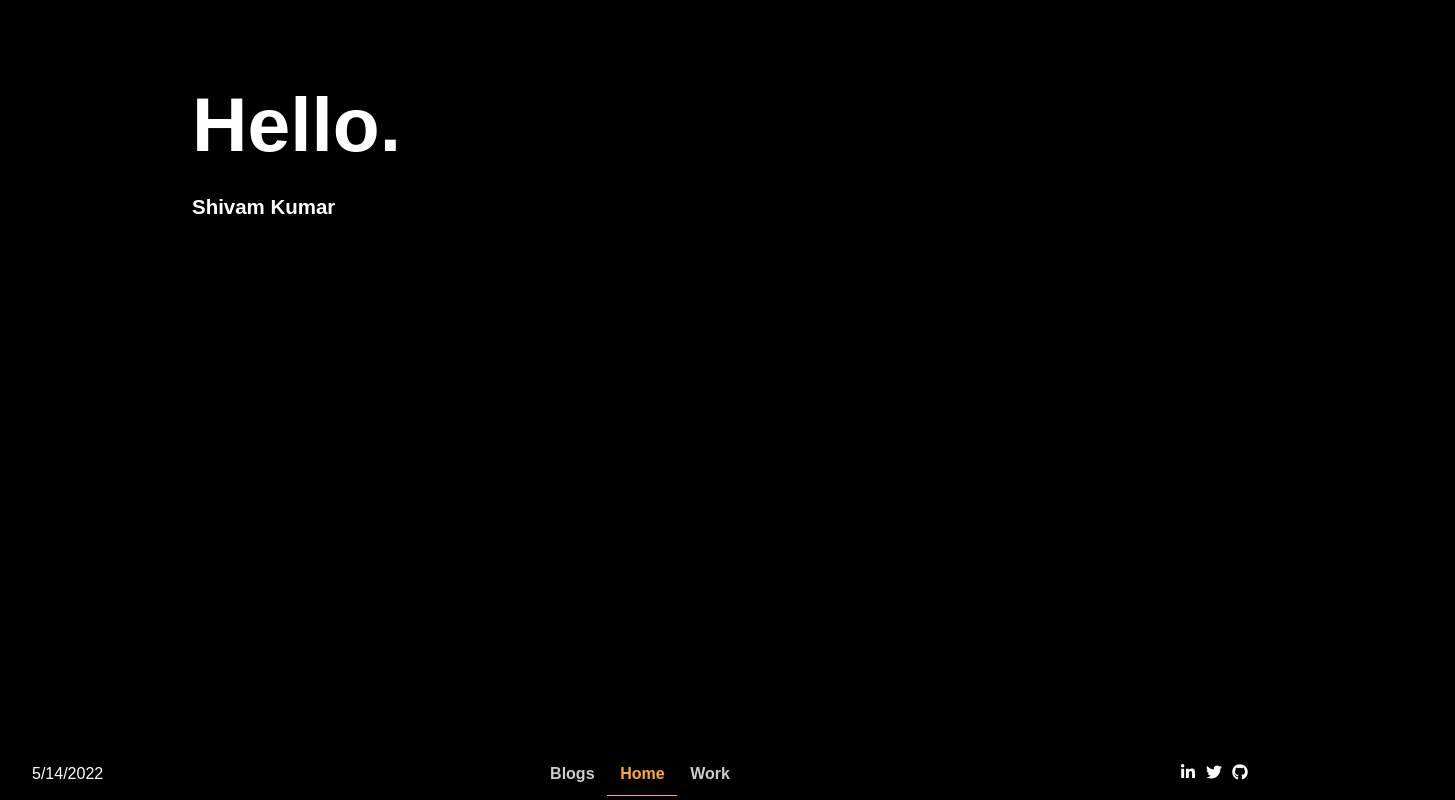
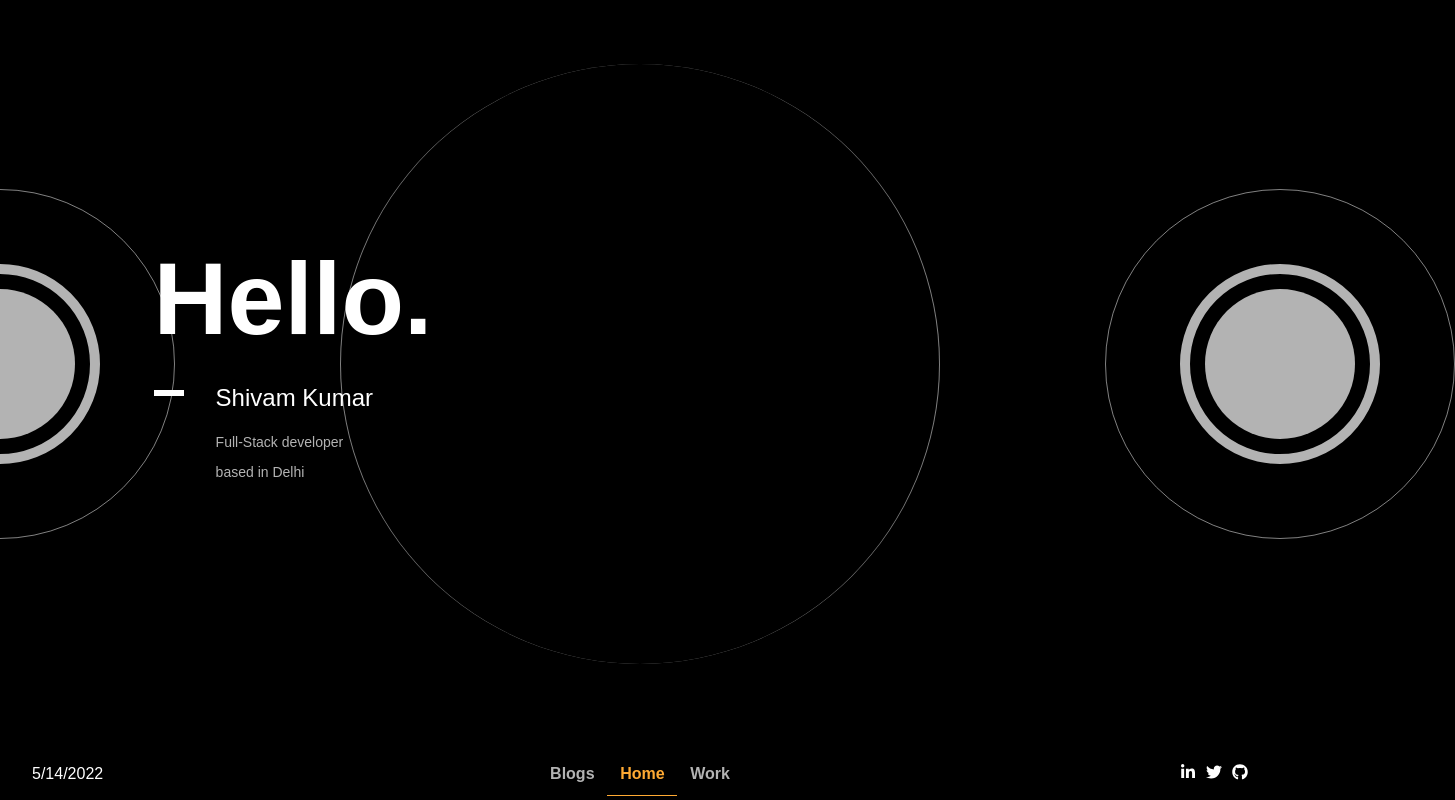
Before and after one commit to riverrz/quest, a Next.js app: page / in a window 1280 px wide. Shown: the whole page, 1455 px wide, since content can reach past the window. Built offline with nearby package versions, Linux system fonts and the light colour scheme; a web font is replaced by a local one.

Commit message:
Create Halo and Sphere components for pages

```diff
--- a/src/components/Home/Home.styles.tsx
+++ b/src/components/Home/Home.styles.tsx
@@ -6,16 +6,21 @@ export const Container = styled("div", {
 });
 
 export const Heading = styled("h1", {
-    fontSize: "6vw",
+    fontSize: "8vw",
     marginBottom: "2vw",
     "@sm": {
         fontSize: "40px",
         marginBottom: "20px",
     },
 });
+
+export const TopSection = styled("div", {
+    height: "20%",
+});
+
 export const Hero = styled("div", {
     position: "relative",
-    padding: "10vh 15vw",
+    padding: "10vh 12vw",
     "@md": {
         padding: "50px",
     },
@@ -24,6 +29,44 @@ export const Hero = styled("div", {
     },
 });
 
+export const SphereContainer = styled("div", {
+    position: "absolute",
+    top: "50%",
+    variants: {
+        left: {
+            true: {
+                left: 0,
+                transform: "translate(-50%, -50%)",
+            },
+        },
+        right: {
+            true: {
+                right: 0,
+                transform: "translate(50%, -50%)",
+            },
+        },
+    },
+});
+
+export const SubHeadingContainer = styled("div", {
+    display: "flex",
+    gap: "2rem",
+});
+
 export const SubHeading = styled("h5", {
-    fontSize: "1.6vw",
+    fontSize: 24,
+    fontWeight: "normal",
 });
+export const Description = styled("p", {
+    fontSize: 14,
+    marginTop: 15,
+    lineHeight: 2.2,
+    color: "$grey",
+});
+
+export const Spacer = styled("div", {
+    borderTop: "6px solid $white",
+    height: "100%",
+    width: 30,
+    marginTop: 6,
+});
--- a/src/components/Home/Home.tsx
+++ b/src/components/Home/Home.tsx
@@ -1,13 +1,40 @@
 import React from "react";
+import { Halo, Sphere } from "@components/common";
 import { Container } from "./Home.styles";
-import { Heading, Hero, SubHeading } from "./Home.styles";
+import {
+    Heading,
+    Hero,
+    SubHeading,
+    Description,
+    SubHeadingContainer,
+    Spacer,
+    TopSection,
+    SphereContainer,
+} from "./Home.styles";
 
 const Home: React.FC = () => {
     return (
         <Container>
+            <TopSection />
             <Hero>
+                <SphereContainer left>
+                    <Sphere />
+                </SphereContainer>
+                <Halo left right />
                 <Heading>Hello.</Heading>
-                <SubHeading>Shivam Kumar</SubHeading>
+                <SubHeadingContainer>
+                    <Spacer />
+                    <div>
+                        <SubHeading>Shivam Kumar</SubHeading>
+                        <Description>
+                            Full-Stack developer <br />
+                            based in Delhi
+                        </Description>
+                    </div>
+                </SubHeadingContainer>
+                <SphereContainer right>
+                    <Sphere />
+                </SphereContainer>
             </Hero>
         </Container>
     );
--- /dev/null
+++ b/src/components/common/Halo.tsx
@@ -0,0 +1,34 @@
+import { styled } from "@styles/stitches.config";
+
+export const Halo = styled("div", {
+    height: 600,
+    width: 600,
+    position: "absolute",
+    top: "50%",
+    left: "50%",
+    transform: "translate(-50%, -50%)",
+    background: "transparent",
+    borderRadius: "50%",
+    variants: {
+        left: {
+            true: {
+                borderLeft: "1px solid rgba(255, 255,255, 0.5)",
+            },
+        },
+        right: {
+            true: {
+                borderRight: "1px solid rgba(255, 255,255, 0.5)",
+            },
+        },
+        top: {
+            true: {
+                borderTop: "1px solid rgba(255, 255,255, 0.5)",
+            },
+        },
+        bottom: {
+            true: {
+                borderBottom: "1px solid rgba(255, 255,255, 0.5)",
+            },
+        },
+    },
+});
--- /dev/null
+++ b/src/components/common/Sphere.tsx
@@ -0,0 +1,32 @@
+import { styled } from "@styles/stitches.config";
+import { Halo } from "@components/common";
+
+const StyledSphere = styled("div", {
+    height: 150,
+    width: 150,
+    backgroundColor: "$grey",
+    borderRadius: "50%",
+    transition: "transform 0.3s",
+});
+
+const SphereContainer = styled("div", {
+    position: "relative",
+    padding: 15,
+    display: "flex",
+    alignItems: "center",
+    justifyContent: "center",
+    border: "10px solid $grey",
+    borderRadius: "50%",
+    [`&:hover ${StyledSphere}`]: {
+        transform: "scale(1.1)",
+    },
+});
+
+export const Sphere: React.FC = () => {
+    return (
+        <SphereContainer>
+            <Halo css={{ height: 350, width: 350 }} right left top bottom />
+            <StyledSphere />
+        </SphereContainer>
+    );
+};
--- a/src/components/common/index.tsx
+++ b/src/components/common/index.tsx
@@ -1 +1,3 @@
 export * from "./NavItem";
+export * from "./Halo";
+export * from "./Sphere";
--- a/src/styles/stitches.config.ts
+++ b/src/styles/stitches.config.ts
@@ -14,7 +14,7 @@ export const {
         colors: {
             darkPrimary: "#000",
             white: "rgb(255,255,255)",
-            grey: "rgb(255,255,255, 0.8)",
+            grey: "rgb(255,255,255, 0.7)",
             orange: "#FFAA33",
         },
     },
```
